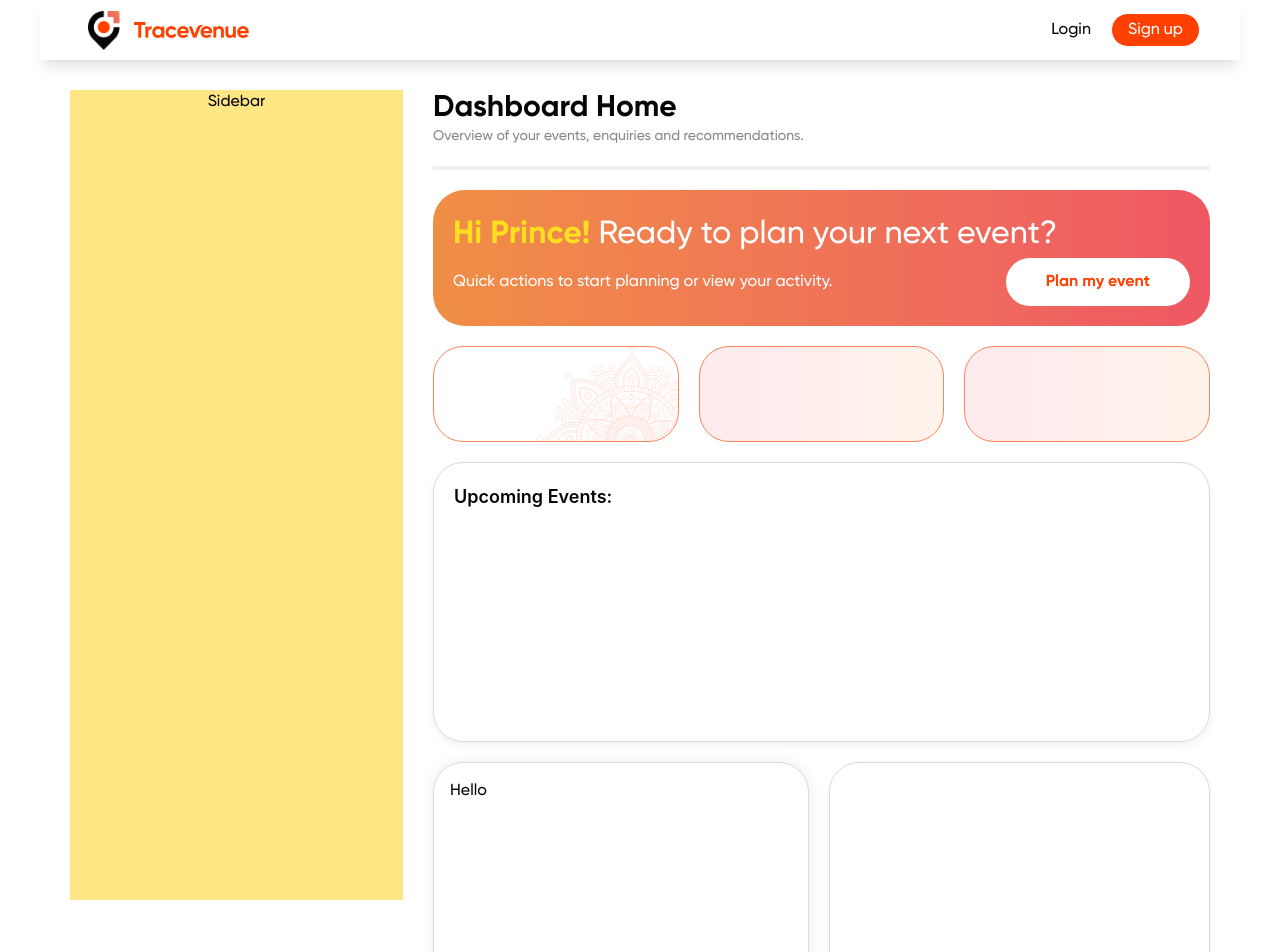
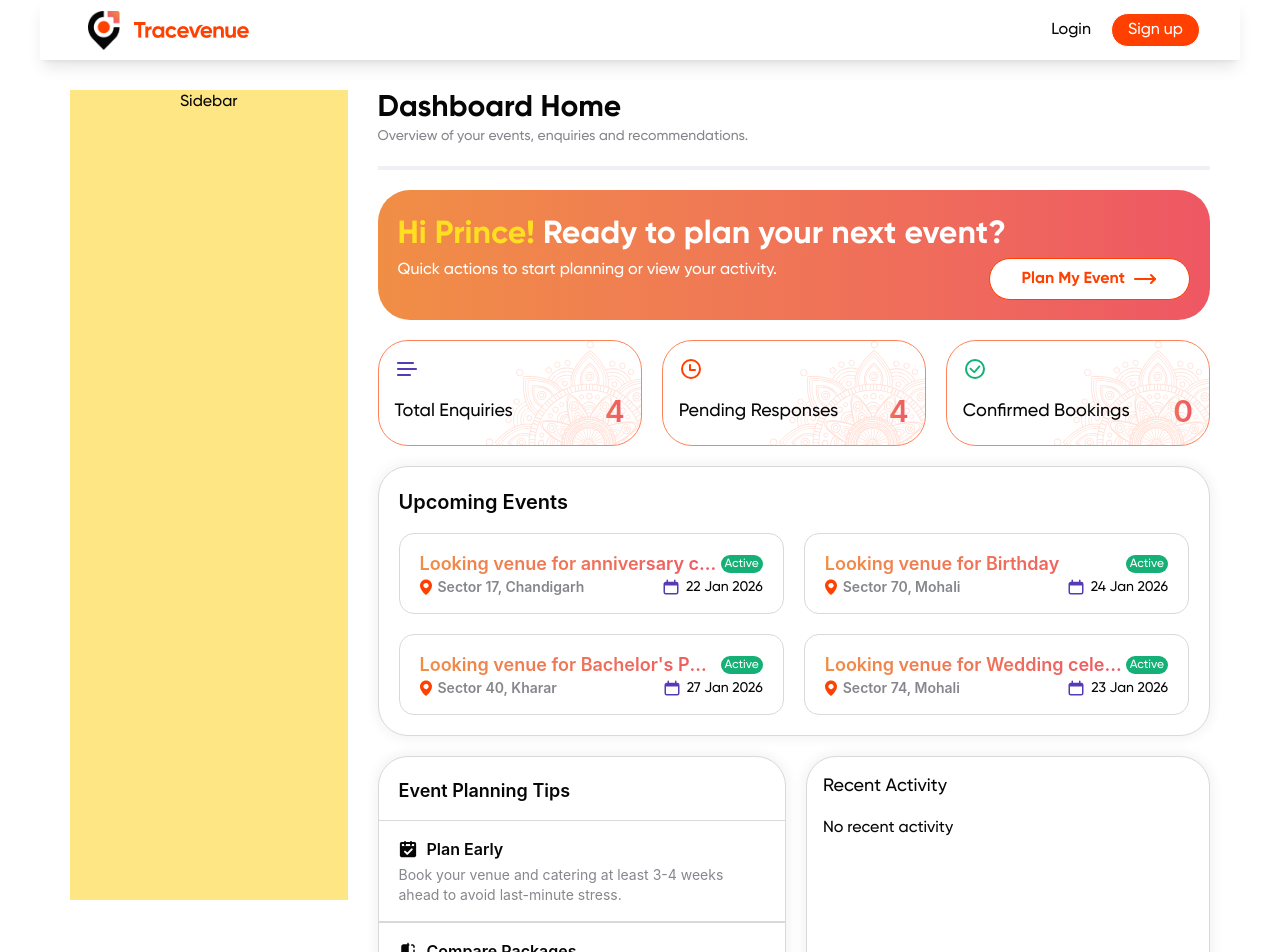
Before and after one commit to Prince5632/tracevenue-revamped, a React (Vite) app: page /dashboard in a window 1280 px wide. Shown: the top 952 px of the page. Built offline with nearby package versions, Linux system fonts and the light colour scheme; a web font is replaced by a local one.

Commit message:
Dashboard Layout Created

```diff
--- /dev/null
+++ b/src/components/common/DashboardCard.jsx
@@ -0,0 +1,33 @@
+import React from "react";
+import Card from "./Card";
+import Cardimg from "../../assets/Card.svg";
+
+function DashboardCard({ icon, title, number }) {
+  return (
+    <>
+      <Card
+        variant="bordered"
+        padding="sm"
+        className="w-full flex flex-col gap-3"
+        style={{
+          backgroundImage: `url(${Cardimg})`,
+          backgroundRepeat: "no-repeat",
+          backgroundPosition: "right top",
+          backgroundSize: "contain",
+        }}
+      >
+        <div>
+          <img src={icon} alt="" />
+        </div>
+        <div className="flex ">
+          <div className="w-[80%] text-[18px] flex items-center">{title}</div>
+          <div className="w-[20%] text-right font-semibold text-3xl bg-linear-to-r from-[#F08E45] to-[#EE5763] bg-clip-text text-transparent">
+            {number}
+          </div>
+        </div>
+      </Card>
+    </>
+  );
+}
+
+export default DashboardCard;
--- a/src/components/dashboard/Dashboard.jsx
+++ b/src/components/dashboard/Dashboard.jsx
@@ -1,18 +1,53 @@
 import React, { useState } from "react";
 import Navbar from "../common/Navbar";
 import { Card } from "../common";
-import Cardimg from "../../assets/Card.svg";
+import DashboardCard from "../common/DashboardCard";
+import threeLineList from "../../assets/dashboard/three-line-list.svg";
+import clock from "../../assets/dashboard/clock.svg";
+import checkgreen from "../../assets/dashboard/check-green.svg";
+import eventplan from "../../assets/dashboard/event-plan.svg";
+import comparesvg from "../../assets/dashboard/compare.svg";
+import locationsvg from "../../assets/dashboard/location.svg";
+import calendersvg from "../../assets/dashboard/calendar.svg";
+
 function Dashboard() {
   const [username, setUsername] = useState("Prince");
+
+  const upcomingEvents = [
+    {
+      id: 1,
+      title: "Looking venue for anniversary celebration",
+      loc: "Sector 17, Chandigarh",
+      date1: "22 Jan 2026",
+    },
+    {
+      id: 2,
+      title: "Looking venue for Birthday",
+      loc: "Sector 70, Mohali",
+      date1: "24 Jan 2026",
+    },
+    {
+      id: 3,
+      title: "Looking venue for Bachelor's Party",
+      loc: "Sector 40, Kharar",
+      date1: "27 Jan 2026",
+    },
+    {
+      id: 4,
+      title: "Looking venue for Wedding celebration",
+      loc: "Sector 74, Mohali",
+      date1: "23 Jan 2026",
+    },
+  ];
+  const [events, setEvents] = useState(upcomingEvents.length);
   return (
     <>
       <Navbar />
       <div className="flex gap-7.5 m-7.5">
-        <div className="bg-amber-200 text-center w-[30%] h-202.5">
-          {" "}
+        <div className="bg-amber-200 text-center w-[25%] h-202.5 hidden lg:block">
           <h1> Sidebar</h1>
         </div>
-        <div className="w-[70%] flex flex-col gap-5 ">
+        <div className="lg:w-[75%] w-full flex flex-col gap-5 ">
           <div>
             <h1 className="text-3xl font-bold">Dashboard Home</h1>
             <p className="text-sm text-[#85878C] font-medium">
@@ -23,51 +58,134 @@ function Dashboard() {
           <div className="bg-linear-to-r from-[#F08E45] to-[#EE5763] w-full p-5 rounded-4xl">
             <div className="flex gap-2">
               <p className="text-[32px]! font-bold text-yellow-300!">
-                Hi {username}!
-              </p>
-              <p className="text-[32px]! text-white!">
-                Ready to plan your next event?
+                Hi {username}!{" "}
+                <span className="text-[32px]! text-white!">
+                  Ready to plan your next event?
+                </span>
               </p>
             </div>
-            <div className="flex justify-between text-base text-white items-center">
+            <div className="grid grid-cols-1 sm:grid-cols-[1fr_auto] gap-3 text-base text-white items-start">
               <h1>Quick actions to start planning or view your activity.</h1>
-              <button className="py-3 rounded-[30px] px-10 bg-[#FFFFFF] text-[#FF4000] text-base font-bold!">
-                Plan my event
+              <button className="justify-self-start sm:justify-self-end py-2 h-fit rounded-[30px] px-8 bg-[#FFFFFF] text-[#FF4000] text-base font-bold! border border-[#ff4000] flex gap-2 cursor-pointer">
+                Plan My Event
+                <svg
+                  xmlns="http://www.w3.org/2000/svg"
+                  width="24"
+                  height="24"
+                  viewBox="0 0 24 24"
+                  fill="none"
+                  stroke="currentColor"
+                  stroke-width="2"
+                  stroke-linecap="round"
+                  stroke-linejoin="round"
+                  class="lucide lucide-move-right-icon lucide-move-right"
+                >
+                  <path d="M18 8L22 12L18 16" />
+                  <path d="M2 12H22" />
+                </svg>
               </button>
             </div>
           </div>
-          <div className="flex gap-5 ">
+          <div className="grid grid-cols-1 sm:grid-cols-2 md:grid-cols-3 gap-5 w-full">
+            <DashboardCard
+              className="w-full sm:w-[48%] lg:w-[32%]"
+              icon={threeLineList}
+              title={"Total Enquiries"}
+              number={events}
+            />
+            <DashboardCard
+              icon={clock}
+              title={"Pending Responses"}
+              number={events}
+            />
+            <DashboardCard
+              icon={checkgreen}
+              title={"Confirmed Bookings"}
+              number={0}
+            />
+          </div>
+          <Card variant="default" padding="md" className="w-full">
+            <h1 className="text-[20px] font-semibold mb-4">Upcoming Events</h1>
+            <div className="grid grid-cols-1 md:grid-cols-2 gap-5">
+              {upcomingEvents.map((e) => (
+                <div
+                  key={e.id}
+                  className="h-fit w-full cursor-pointer flex flex-col px-5 py-4 rounded-[15px] border border-[#D7D9DA]"
+                >
+                  <div className="flex gap-1 items-center">
+                    <div className="flex-1 min-w-0">
+                      <h1 className="truncate text-[18px] font-semibold bg-linear-to-r from-[#F08E45] to-[#EE5763] bg-clip-text text-transparent">
+                        {e.title}
+                      </h1>
+                    </div>
+                    <div className="px-1 bg-[#15B076] rounded-2xl h-fit ">
+                      <p className="text-white! text-center! text-[12px]!">
+                        Active
+                      </p>
+                    </div>
+                  </div>
+
+                  <div className="flex justify-between items-center">
+                    <div className="flex gap-1.5">
+                      <img src={locationsvg} />
+                      <p className="text-sm! font-semibold!">{e.loc}</p>
+                    </div>
+                    <div className="flex gap-1.5">
+                      <img src={calendersvg} />
+                      <p className="text-[#060606]! text-sm! font-medium ">
+                        {e.date1}
+                      </p>
+                    </div>
+                  </div>
+                </div>
+              ))}
+            </div>
+          </Card>
+          <div className="gap-5 md:flex ">
             <Card
-              variant="bordered"
-              padding="md"
-              className="w-full"
-              style={{
-                backgroundImage: `url(${Cardimg})`,
-                backgroundRepeat: "no-repeat",
-                backgroundPosition: "right top",
-                backgroundSize: "contain",
-              }}
-            ></Card>
+              variant="default"
+              className="w-full flex flex-col mb-5 md:mb-0"
+            >
+              <div className=" w-full pb-4 text-[18px] font-semibold">
+                <h1>Event Planning Tips</h1>
+              </div>
+              <div className="-mx-5 border-t border-t-[#D7D9DA] border-b border-b-[#D7D9DA] px-5 py-4">
+                <div className="flex gap-2.5 mb-1">
+                  <img src={eventplan} alt="" />
+                  <h1 className="text-base text-[#060606] font-semibold">
+                    Plan Early
+                  </h1>
+                </div>
+                <p className="text-sm! font-normal">
+                  Book your venue and catering at least 3-4 weeks ahead to avoid
+                  last-minute stress.
+                </p>
+              </div>
+              <div className="-mx-5 border-t border-t-[#D7D9DA] px-5 pt-4 pb-0">
+                <div className="flex gap-2.5 mb-1">
+                  <img src={comparesvg} alt="" />
+                  <h1 className="text-base text-[#060606] font-semibold">
+                    Compare Packages
+                  </h1>
+                </div>
+                <p className="text-sm! font-normal">
+                  Check multiple packages before finalizing to get the best
+                  value for money.
+                </p>
+              </div>
+            </Card>
             <Card
-              variant="bordered"
-              padding="md"
-              className="w-full h-24"
-            ></Card>
-            <Card
-              variant="bordered"
-              padding="md"
-              className="w-full h-24"
-            ></Card>
-          </div>
-          <div className="h-70 w-full border border-[#D7D9DA] rounded-[30px] shadow-[0px_4px_10px_0px_rgba(0,0,0,0.05)] p-5">
-            <h1 className="text-[18px] font-semibold">Upcoming Events:</h1>
-            <div></div>
-          </div>
-          <div className="flex gap-5">
-            <Card variant="default" padding="sm" className="w-full">
-              Hello
+              variant="default"
+              padding="sm"
+              className="w-full h-70 flex flex-col"
+            >
+              <div className="pb-4">
+                <h1 className="text-[18px] font-medium ">Recent Activity </h1>
+              </div>
+              <div>
+                <h1>No recent activity</h1>
+              </div>
             </Card>
-            <div className="p-5 border border-[#D7D9DA] shadow-[0px_4px_10px_0px_rgba(0,0,0,0.05)] h-70 w-full rounded-[30px]"></div>
           </div>
         </div>
       </div>
```
